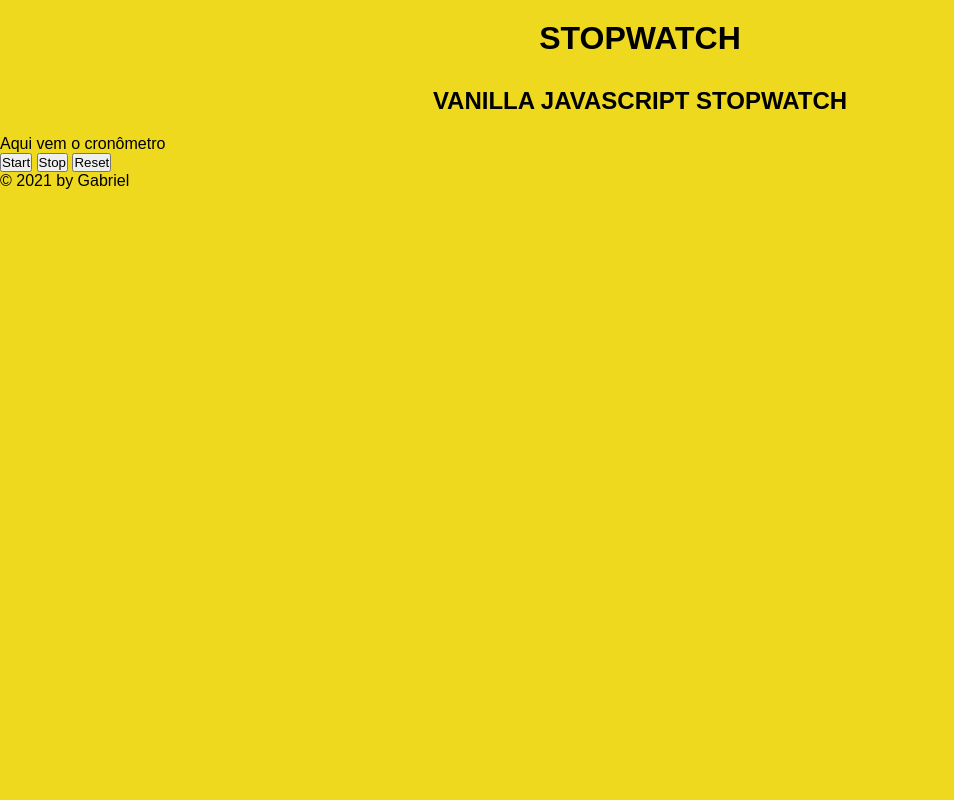
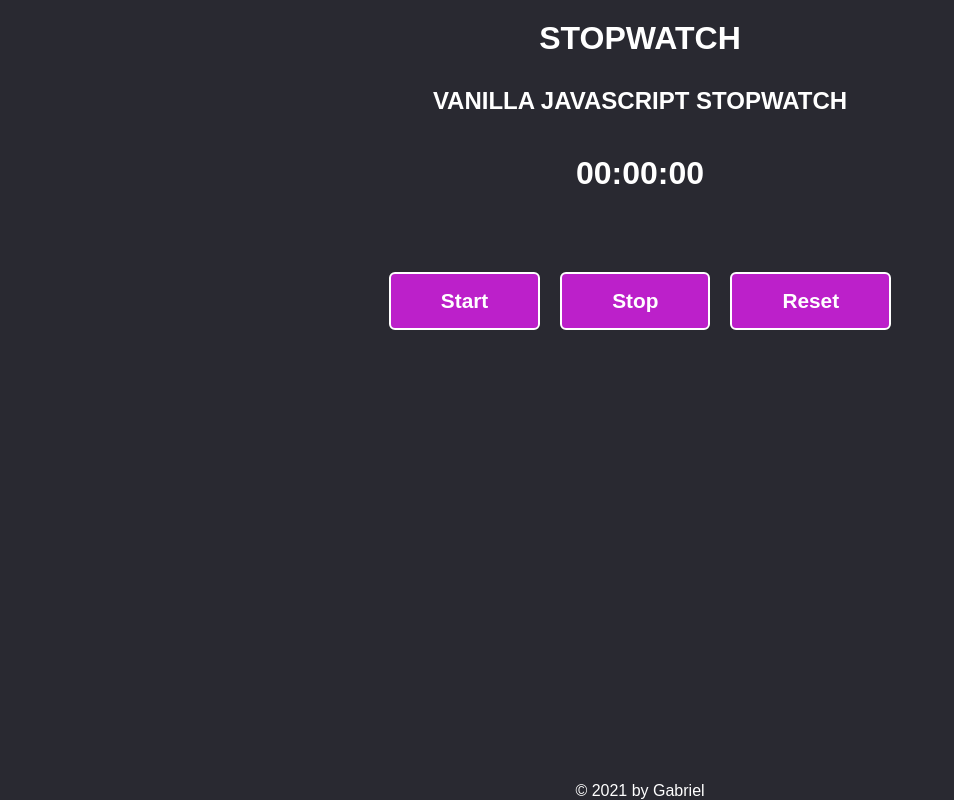
Before and after one commit to gabrielSo0/stopwatch, a plain HTML site: page index.html in a window 1280 px wide. Shown: the whole page, without its empty margins (0-954 px from the left). Drawn offline with Linux system fonts and the light colour scheme.

Commit message:
Finishing the css part

```diff
--- a/css/style.css
+++ b/css/style.css
@@ -4,7 +4,7 @@
 }
 
 body {
-    background-color: rgb(238, 217, 30);
+    background-color: #292931;
     font-family: Arial, Helvetica, sans-serif;
 }
 
@@ -12,4 +12,48 @@ header h1, h2{
     text-align: center;
     padding: 10px;
     margin: 10px;
+    color: #ffffff;
 }
+
+div.stopwatch-count p {
+    text-align: center;
+    color: #ffffff;
+    font-weight: bold;
+    font-size: 2em;
+    padding: 20px;
+}
+
+div.buttons {
+    display: flex;
+    justify-content: center;
+    margin: 50px;
+}
+
+div.buttons button{
+    padding: 15px 50px;
+    margin: 10px;
+    color: #ffffff;
+    background-color: rgb(188, 32, 202);
+    border: 2px solid white;
+    border-radius: 6px;
+    font-weight: bold;
+    font-size: 1.3em;
+}
+
+div.buttons button:hover{
+    background-color: white;
+    color: rgb(188, 32, 202);
+    transition: 0.2s;
+    cursor: pointer;
+}
+
+footer {
+    position: fixed;
+    bottom: 0;
+    text-align: center;
+    width: 100%;
+}
+
+footer p {
+    color: #ffffff;
+}
--- a/index.html
+++ b/index.html
@@ -14,8 +14,8 @@
         <h2>VANILLA JAVASCRIPT STOPWATCH</h2>
     </header>
 
-    <div class="stopwatch_count">
-        <p>Aqui vem o cronômetro</p>
+    <div class="stopwatch-count">
+        <p>00:00:00</p>
     </div>
 
     <div class="buttons">
```
